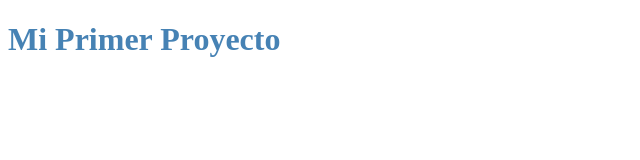
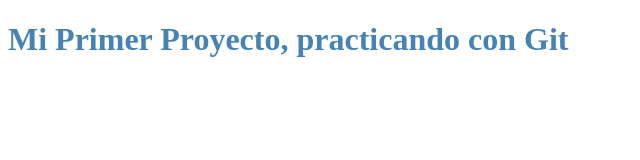
Before and after one commit to hernan261992/prueba1, a plain HTML site: page index.html in a window 1280 px wide. Shown: the whole page, without its empty margins (0-640 px from the left). Drawn offline with Linux system fonts and the light colour scheme.

Commit message:
Se modifico index.html Se aumento el exto en la etiqueta h1

```diff
--- a/index.html
+++ b/index.html
@@ -6,6 +6,6 @@
 	<link rel="stylesheet" href="estilos.css">
 </head>
 <body>
-	<h1>Mi Primer Proyecto</h1>
+	<h1>Mi Primer Proyecto, practicando con Git</h1>
 </body>
 </html>
```
